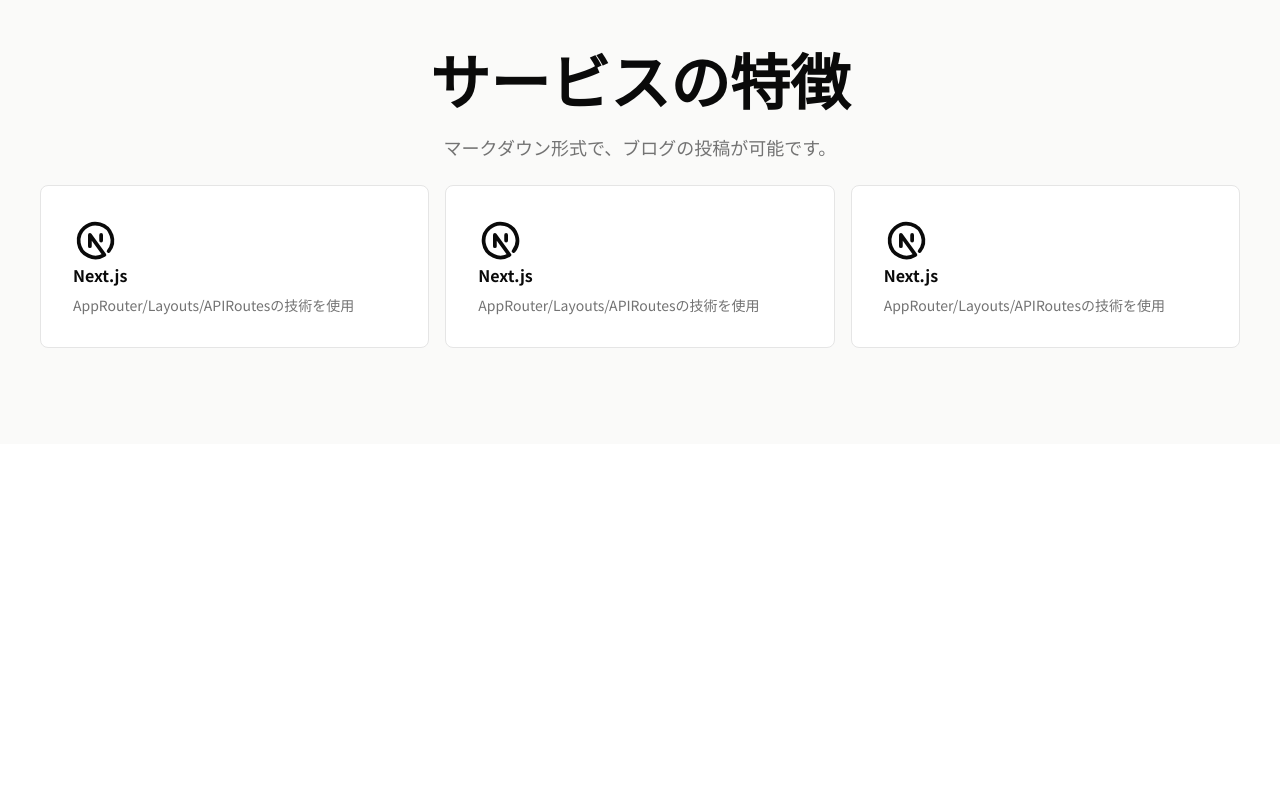
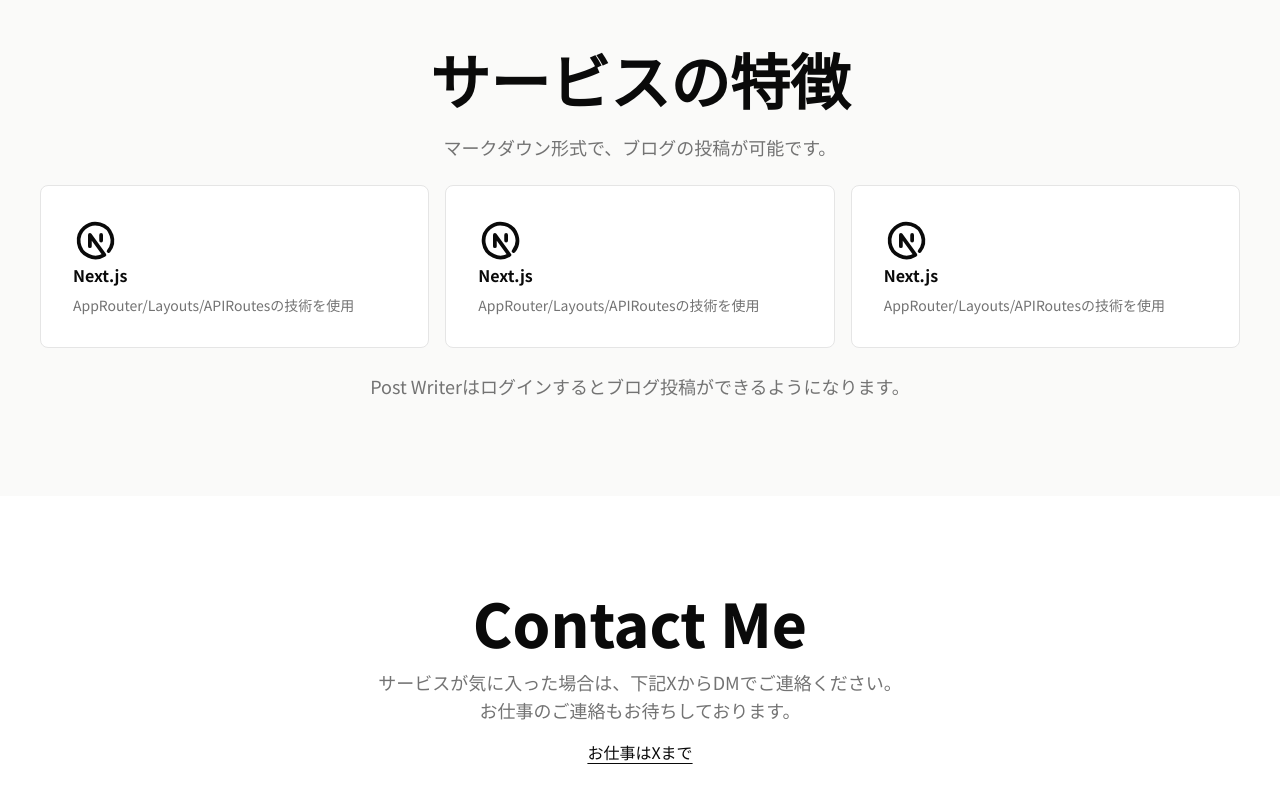
Before and after one commit to ShimomineSota/next-blog, a Next.js app: page / in a window 1280 px wide. Shown: the part 631-1431 px from the top of the page. Before the commit the page ends 1075 px from the top, so only its background shows below. Built offline with nearby package versions, Linux system fonts and the light colour scheme.

Commit message:
add: contacts section

```diff
--- a/app/(marketing)/page.tsx
+++ b/app/(marketing)/page.tsx
@@ -132,6 +132,33 @@ export default function IndexPage() {
 						</div>
 					</div>
 				</div>
+
+				<div className="text-center">
+					<p className="text-muted-foreground sm:text-lg sm:leading-7">
+						Post Writerはログインするとブログ投稿ができるようになります。
+					</p>
+				</div>
+			</section>
+
+			<section
+				id="contact"
+				className="container mx-auto py-8 md:py-12 lg:py-24"
+			>
+				<div className="max-w-[58rem] mx-auto text-center flex flex-col gap-4">
+					<h2 className="font-extrabold text-3xl md:text-6xl">Contact Me</h2>
+					<p className="text-muted-foreground sm:text-lg sm:leading-7">
+						サービスが気に入った場合は、下記XからDMでご連絡ください。
+						<br />
+						お仕事のご連絡もお待ちしております。
+					</p>
+					<Link
+						href={siteConfig.links.x}
+						className="underline underline-offset-4"
+						rel="noreferrer"
+					>
+						お仕事はXまで
+					</Link>
+				</div>
 			</section>
 		</>
 	);
```
